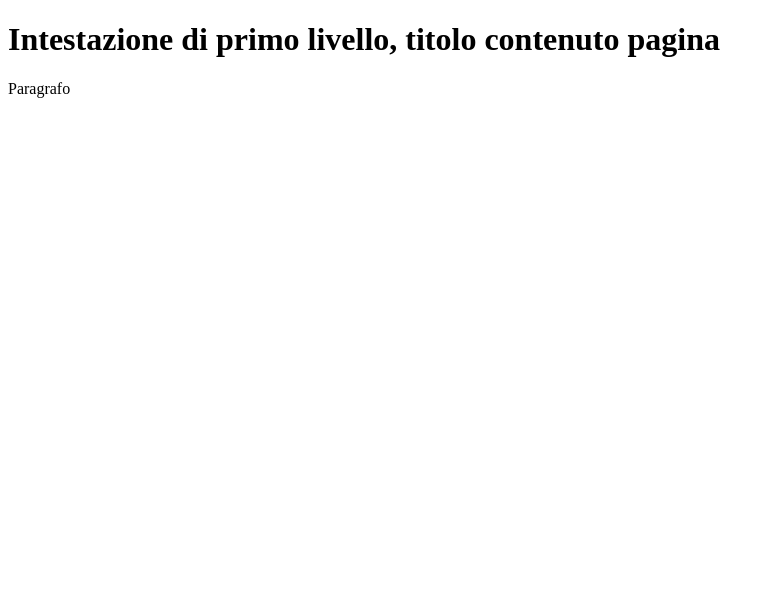
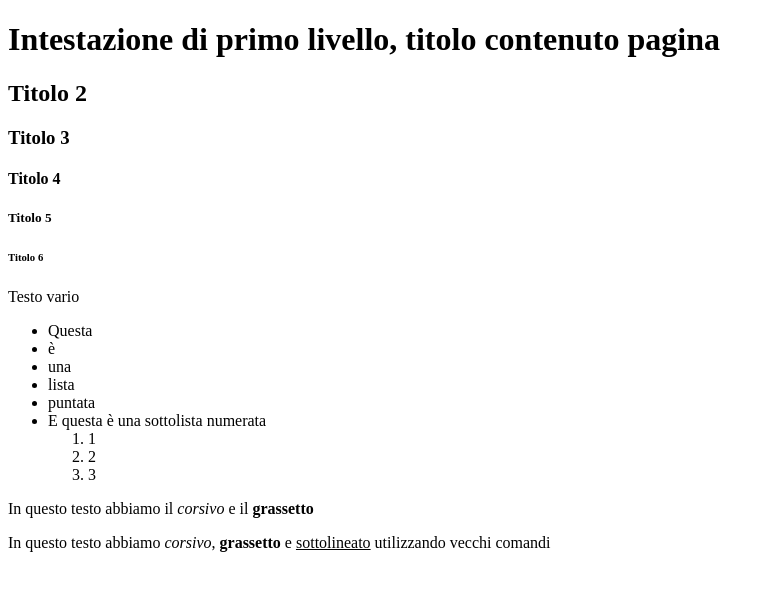
Before and after one commit to francescobignardi/HTML, a plain HTML site: page prova.html in a window 1280 px wide. Shown: the whole page, without its empty margins (0-775 px from the left). Drawn offline with Linux system fonts and the light colour scheme.

Commit message:
Aggiungo codice

```diff
--- a/prova.html
+++ b/prova.html
@@ -9,6 +9,32 @@
 </head>
 <body>
     <h1>Intestazione di primo livello, titolo contenuto pagina</h1>
-    <p>Paragrafo</p>
+    <h2>Titolo 2</h2>
+    <h3>Titolo 3</h3>
+    <h4>Titolo 4</h4>
+    <h5>Titolo 5</h5>
+    <h6>Titolo 6</h6>
+    <p>Testo vario</p>
+
+    <!-- Lista puntata, numerata e nestate-->
+    <ul>
+        <li>Questa</li>
+        <li>è</li>
+        <li>una</li>
+        <li>lista</li>
+        <li>puntata</li>
+        <li>E questa è una sottolista numerata
+            <ol>
+                <li>1</li>
+                <li>2</li>
+                <li>3</li>
+            </ol>
+        </li>
+    </ul>
+
+    <!-- <em> corsivo e <strong> grassetto -->
+    <p>In questo testo abbiamo il <em>corsivo</em> e il <strong>grassetto</strong></p>
+    <!-- <i> <b> <u> -->
+    <p>In questo testo abbiamo <i>corsivo</i>, <b>grassetto</b> e <u>sottolineato</u> utilizzando vecchi comandi</p>
 </body>
 </html>
```
